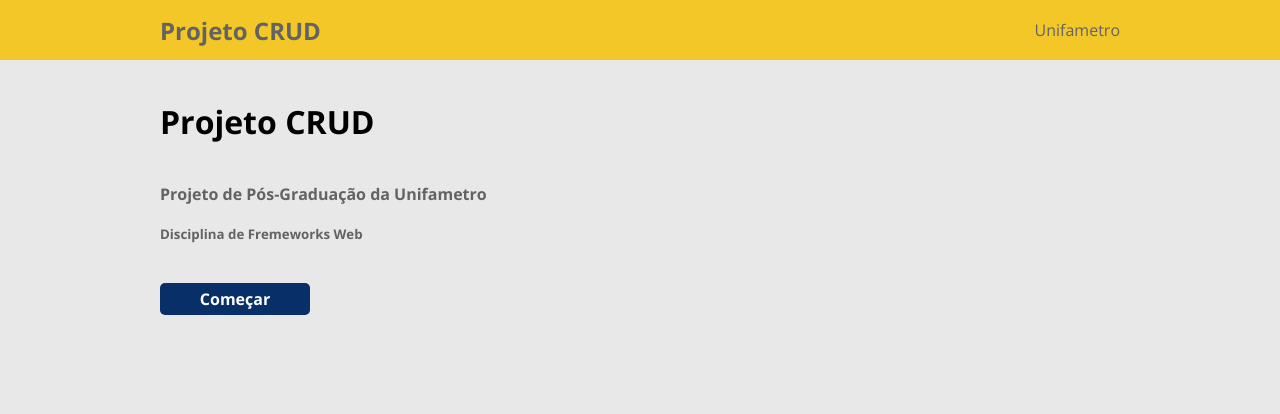
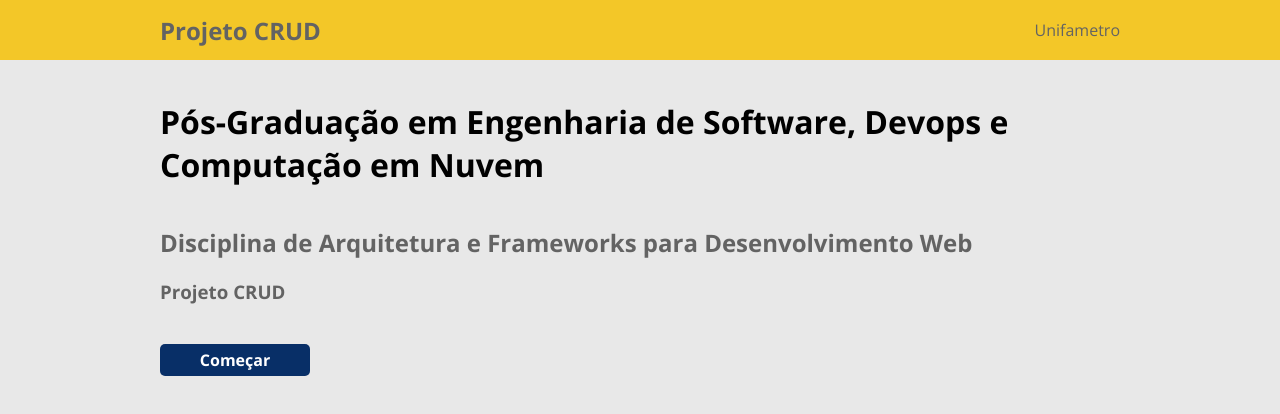
Before and after one commit to matheuscmf/pos-unifametro-dev-web, a React (Vite) app in the folder frontend/: page / in a window 1280 px wide. Shown: the top 414 px of the page. Built offline with nearby package versions, Linux system fonts and the light colour scheme; no server answers.

Commit message:
Update Home Page

```diff
--- a/frontend/src/pages/Home/index.tsx
+++ b/frontend/src/pages/Home/index.tsx
@@ -7,13 +7,13 @@ export default function Home() {
     return (
         <div className="pag-container ">
             <div className="pag-mb40 pag-mt40">
-                <h1>Projeto CRUD</h1>
+                <h1>Pós-Graduação em Engenharia de Software, Devops e Computação em Nuvem</h1>
             </div>
             <div className="pag-mb20 pag-home-content">
-                <h4>Projeto de Pós-Graduação da Unifametro</h4>
+                <h2>Disciplina de Arquitetura e Frameworks para Desenvolvimento Web</h2>
             </div>
             <div className="pag-mb40 pag-home-content">
-                <h5>Disciplina de Fremeworks Web</h5>
+                <h3>Projeto CRUD</h3>
             </div>
             <div>
                 <Link to="/catalogs">
```
